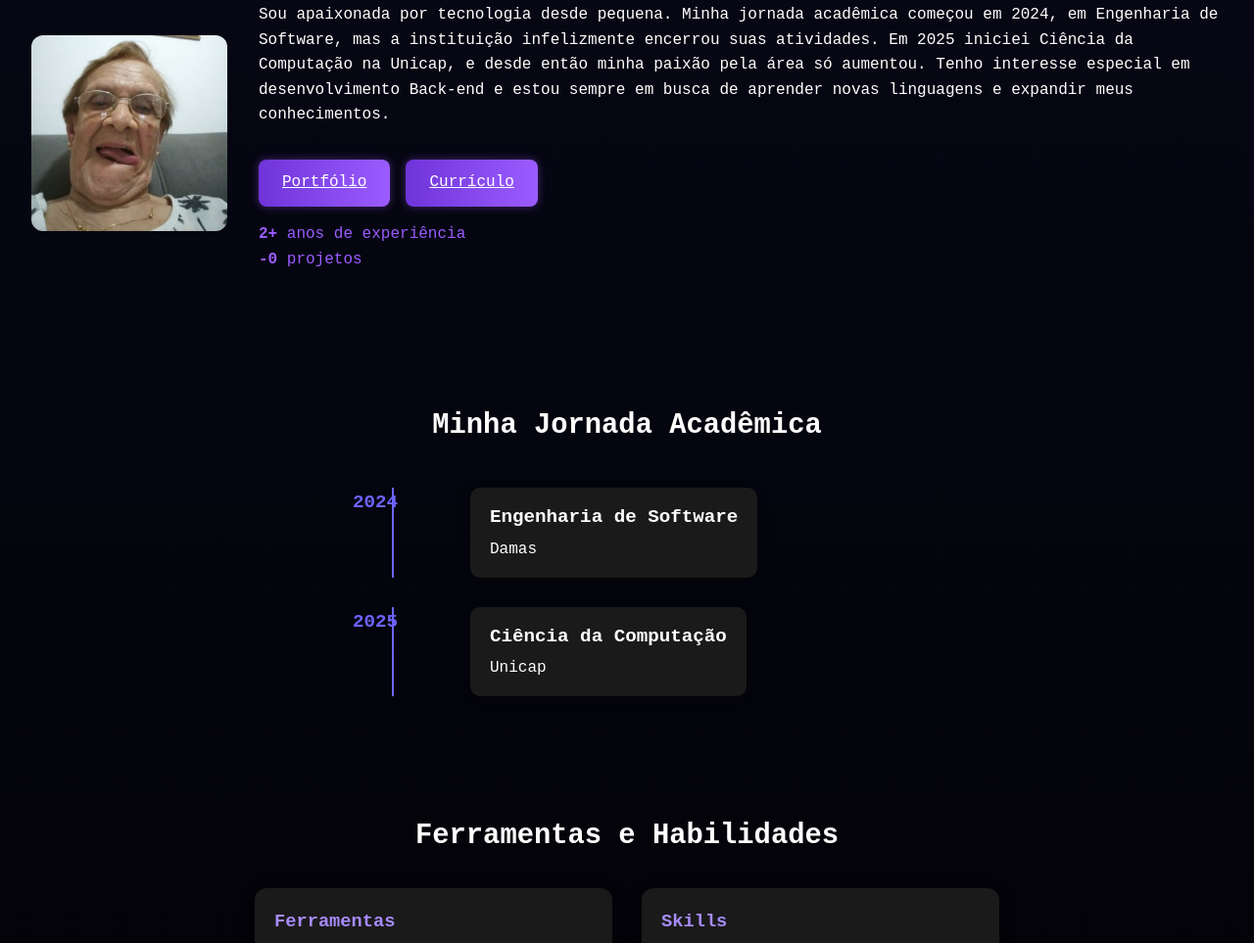
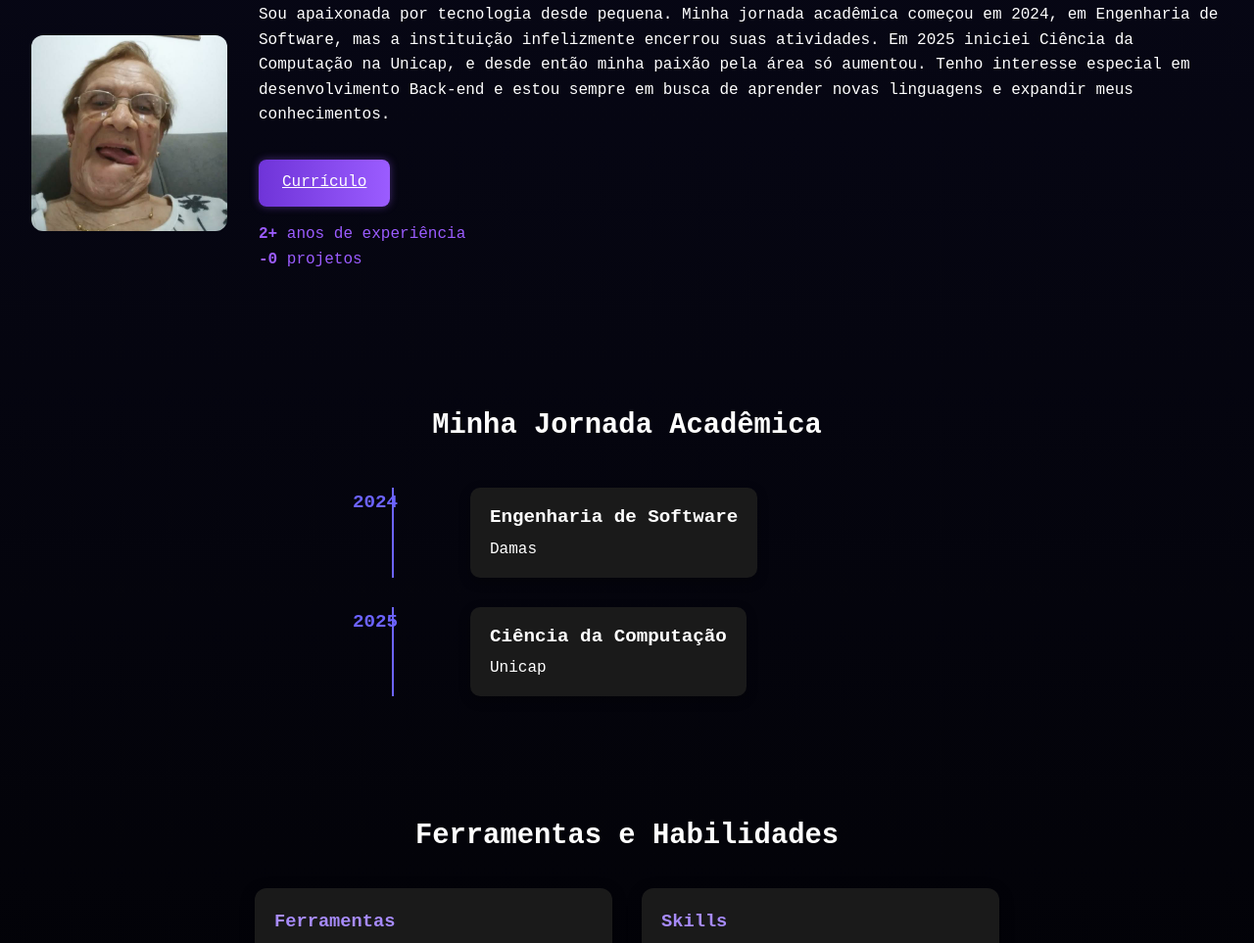
Before and after one commit to RackelGonzaga/Portfolio, a plain HTML site: page Portifolio2/index.html in a window 1280 px wide. Shown: the part 861-1824 px from the top of the page at 98% size. Drawn offline with Linux system fonts and the light colour scheme; a script that the page names is missing.

Commit message:
Update index.html
tirei o botão portfolio

```diff
--- a/Portifolio2/index.html
+++ b/Portifolio2/index.html
@@ -54,7 +54,6 @@
       Sou apaixonada por tecnologia desde pequena. Minha jornada acadêmica começou em 2024, em Engenharia de Software, mas a instituição infelizmente encerrou suas atividades. Em 2025 iniciei Ciência da Computação na Unicap, e desde então minha paixão pela área só aumentou. Tenho interesse especial em desenvolvimento Back-end e estou sempre em busca de aprender novas linguagens e expandir meus conhecimentos.
     </p>
     <div class="buttons">
-      <a href="#projects" class="btn">Portfólio</a>
       <a href="curriculo.pdf" download class="btn">Currículo</a>
     </div>
     <div class="stats">
```
